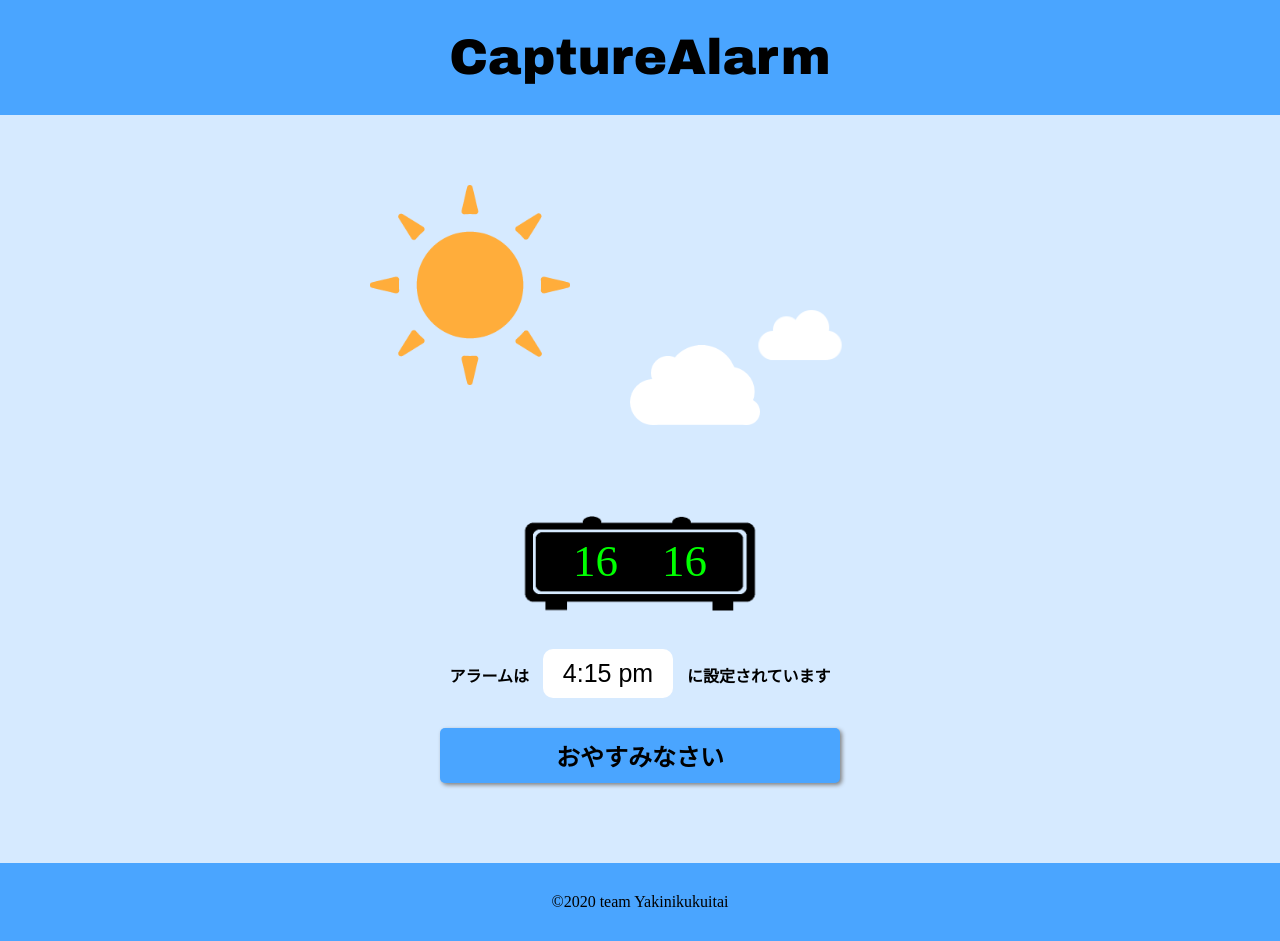
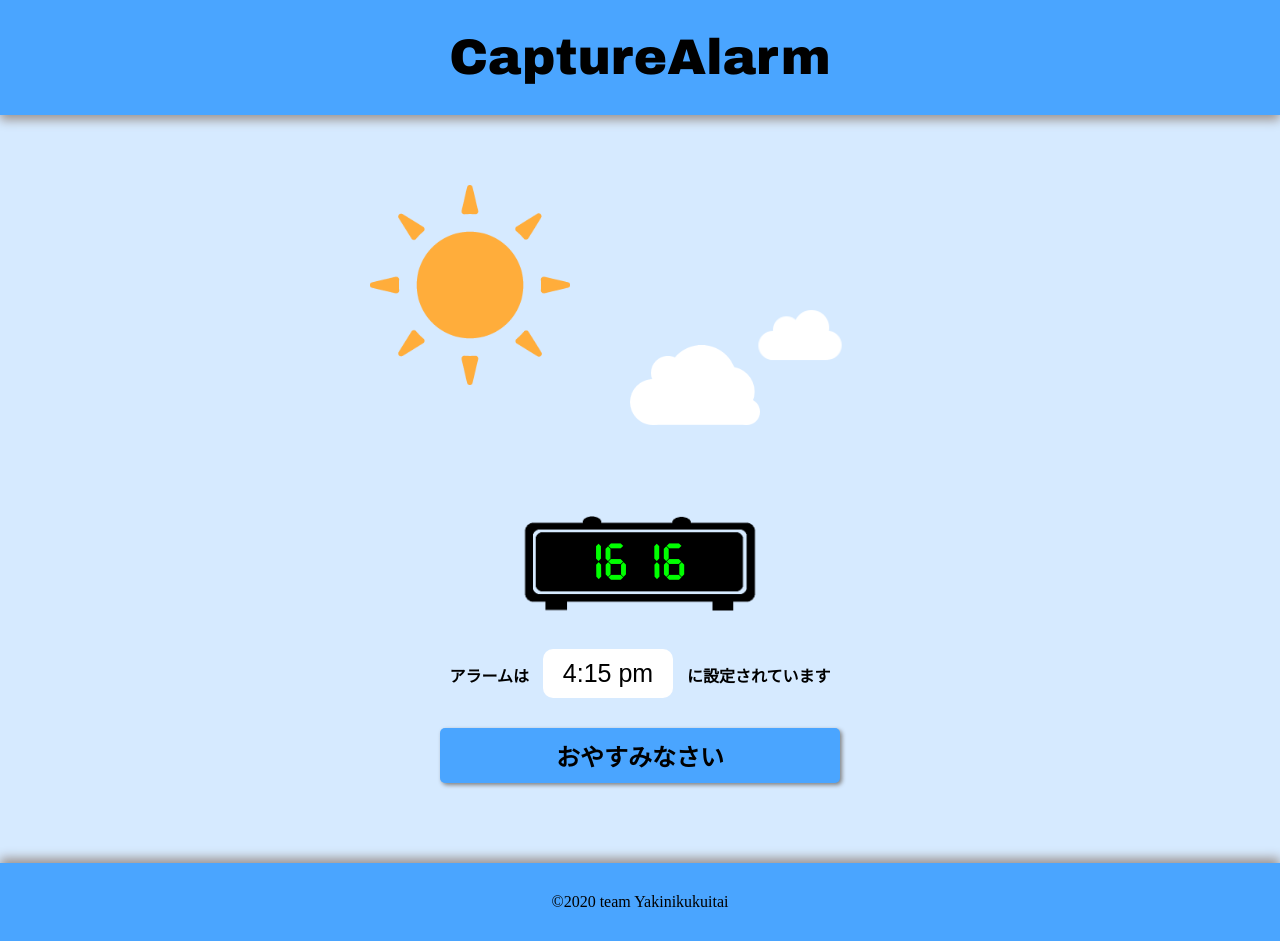
Before and after one commit to Yum-git/Yakinikutabetai, a plain HTML site: page alarm.html in a window 1280 px wide. Drawn offline with Linux system fonts and the light colour scheme.

Commit message:
午前と午後関係でアラームが鳴らないバグを修正

```diff
--- a/alarm.css
+++ b/alarm.css
@@ -1,23 +1,24 @@
-/*@font-face{
+@font-face{
     font-family: 'digital';
-    src: url('djb-get-digital/DJB_Get_Digital.ttf'); format('truetype');
-}*/
+    src: url('./font/font.ttf');
+}
 
 body{
     margin: 0;
     background-color: #d6eaff;
-    /*background-color: #fff;*/
 }
 header{
     text-align: center;
     background-color: #4aa5ff;
     padding: 30px;
+    box-shadow: 0px 5px 10px #9d9592;
 }
 footer{
     text-align: center;
     background-color: #4aa5ff;
     padding: 30px 0;
     margin-top: 50px;
+    box-shadow: 0px -5px 10px #9d9592;
 }
 .wrap{
     margin: 0 auto 0 auto;
@@ -98,7 +99,6 @@ footer{
 #alarm_set{
     border: none;
     border-radius: 10px;
-    /*background-color: #e4e4e4;*/
     background-color: #ffffff;
     padding: 10px;
     margin: 0 10px;
@@ -156,21 +156,19 @@ footer{
 span[id^="time"]{
     top: 0;
     color: #00FF00;
-    font-size: 45px;
-    /*font-family: 'digital';*/
+    font-size: 50px;
+    font-family: 'digital';
     text-align: center;
 }
 #time_hours{
     position: relative;
     top: 5px;
-    right: 20px;
-    /*width: auto;*/
+    right: 10px;
 }
 #time_minutes{
     position: relative;
     top: 5px;
-    left: 20px;
-    /*width: auto;*/
+    left: 10px;
 }
 #time_colon{
 }
--- a/alarm.html
+++ b/alarm.html
@@ -107,7 +107,7 @@
                     $('#set_time').text(set_time_format);
 
                     let alarm_time = new Date(year, month, day, set_hours, set_minutes, 0);
-                    if(am_or_pm == 'am'){
+                    if(am_or_pm == 'am' && (now.getHours() == 0 || now.getHours() >= 13)){
                         alarm_time.setDate(alarm_time.getDate()+1);
                     };
 
@@ -184,9 +184,7 @@
                         <span id="time_minutes"></span>
                     </div>
                     <div class="now_time_colon">
-
                         <span id="time_colon"></span>
-
                     </div>
                 </div>
             </div>
```
